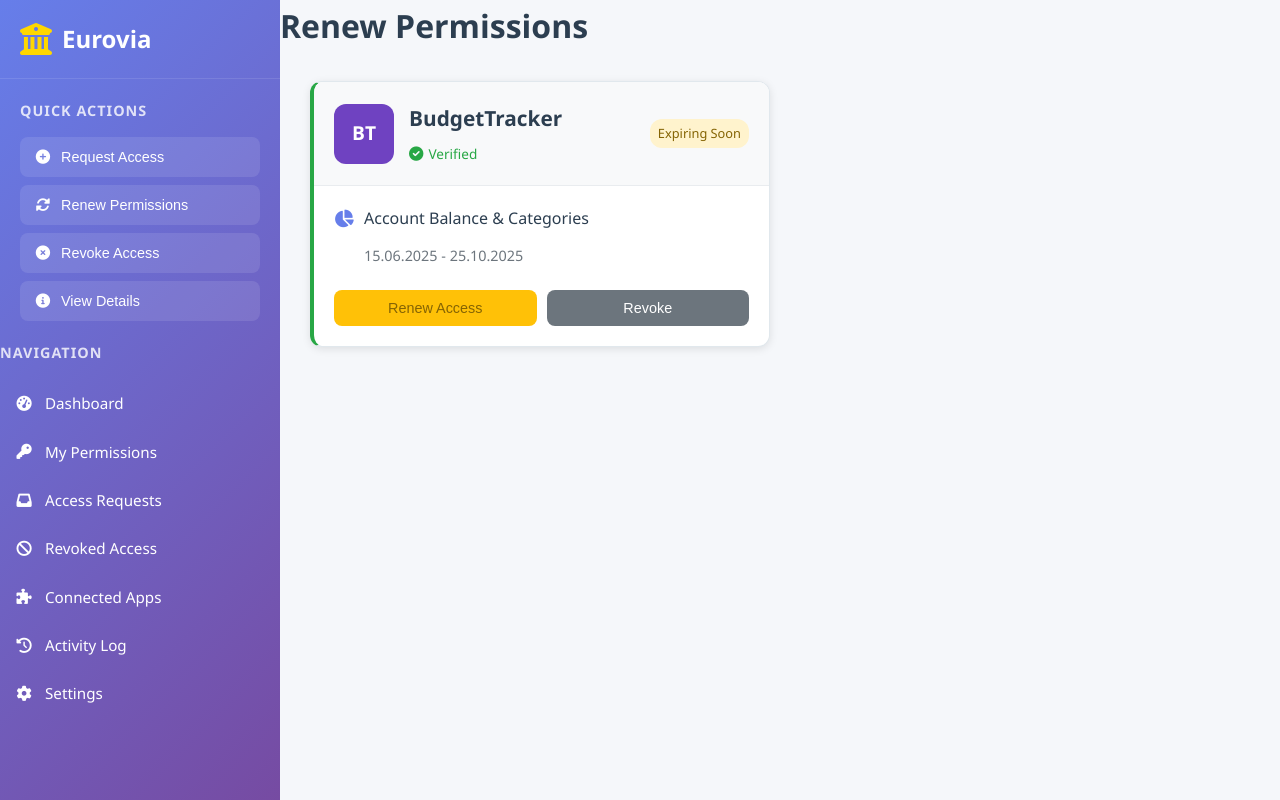
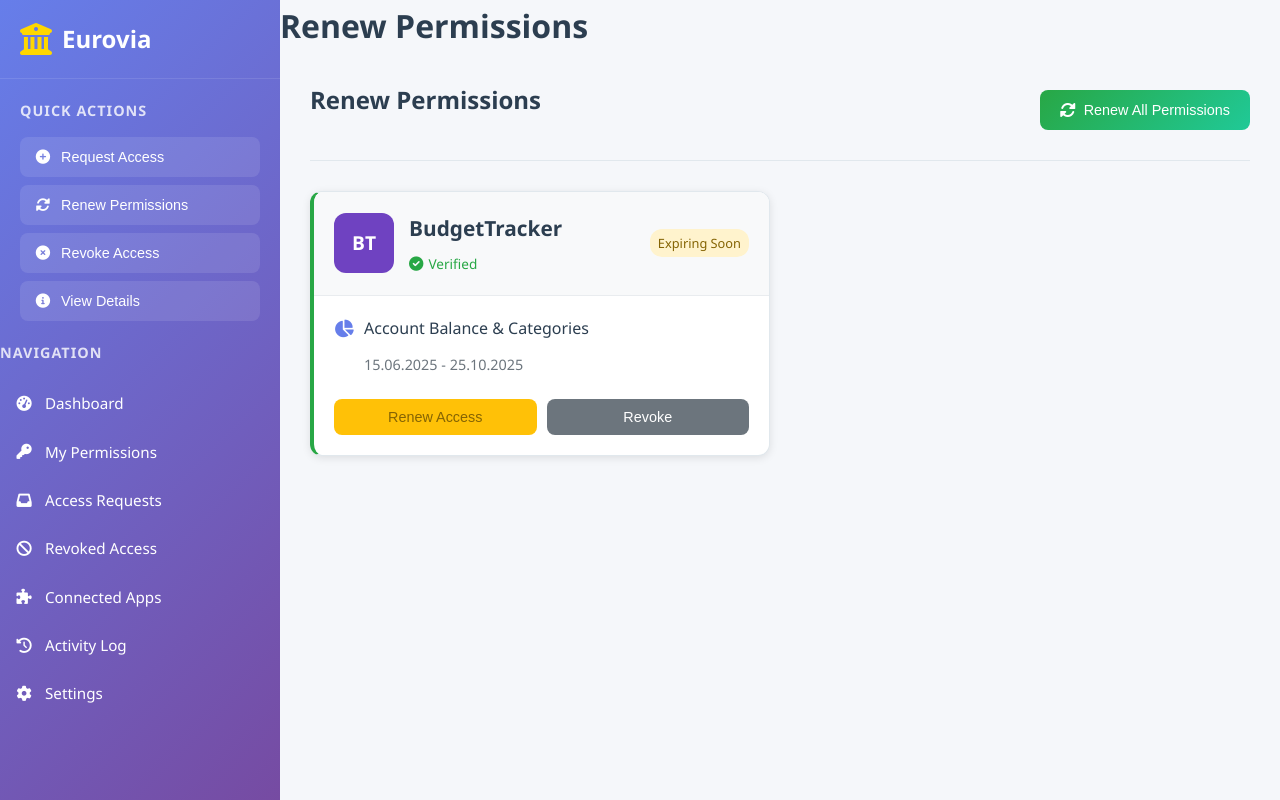
Before and after one commit to pavelputsche/eurovia-Dashboard, a plain HTML site: page docs/pages/renew-permissions.html in a window 1280 px wide. Drawn offline with nearby package versions, Linux system fonts and the light colour scheme.

Commit message:
feat: Add 'Renew All Permissions' button to renew permissions page

```diff
--- a/docs/pages/renew-permissions.html
+++ b/docs/pages/renew-permissions.html
@@ -13,6 +13,32 @@
     <!-- Vue.js 3 -->
     <script src="https://unpkg.com/vue@3/dist/vue.global.js"></script>
 
+    <style>
+        .btn-renew-all {
+            background: linear-gradient(135deg, #28a745, #20c997);
+            color: white;
+            border: none;
+            padding: 12px 20px;
+            border-radius: 8px;
+            cursor: pointer;
+            font-weight: 500;
+            display: flex;
+            align-items: center;
+            gap: 8px;
+            transition: all 0.3s ease;
+            font-size: 0.9rem;
+        }
+
+        .btn-renew-all:hover {
+            transform: translateY(-2px);
+            box-shadow: 0 4px 15px rgba(40, 167, 69, 0.4);
+        }
+
+        .btn-renew-all i {
+            font-size: 1rem;
+        }
+    </style>
+
     <script type="module">
         import AppLayout from '../components/AppLayout.js';
         import { utils, mockData } from '../js/common.js';
@@ -24,6 +50,16 @@
                 AppLayout
             },
             setup() {
+                const handleRenewAll = () => {
+                    if (confirm('Are you sure you want to renew all expiring permissions?')) {
+                        utils.showNotification('Renewing all expiring permissions...', 'info');
+
+                        setTimeout(() => {
+                            utils.showNotification('All permissions renewed successfully!', 'success');
+                        }, 2000);
+                    }
+                };
+
                 const handleQuickAction = (action) => {
                     switch(action) {
                         case 'request-access':
@@ -35,12 +71,22 @@
                 };
 
                 return {
+                    handleRenewAll,
                     handleQuickAction,
                     utils
                 };
             },
             template: `
                 <AppLayout page-title="Renew Permissions" current-page="renew-permissions" @quick-action="handleQuickAction">
+                    <!-- Page Header with Renew All Button -->
+                    <div class="permissions-header">
+                        <h2>Renew Permissions</h2>
+                        <button @click="handleRenewAll" class="btn-renew-all">
+                            <i class="fas fa-sync-alt"></i>
+                            Renew All Permissions
+                        </button>
+                    </div>
+
                     <div class="permissions-grid">
                         <!-- BudgetTracker -->
                         <div class="permission-card active">
```
